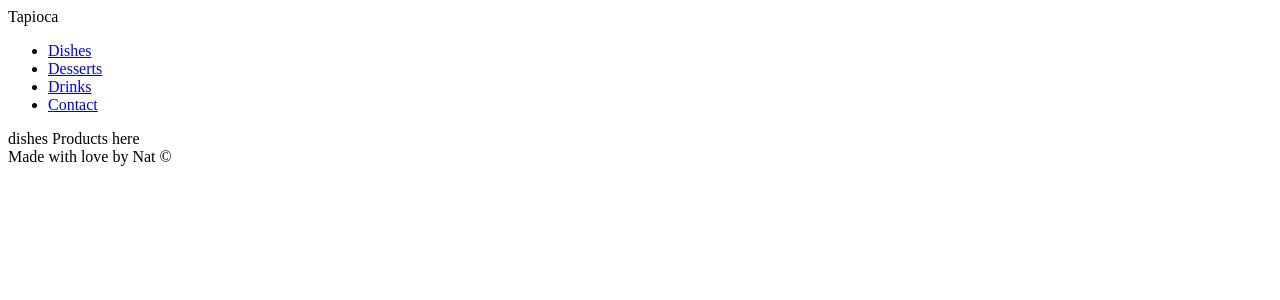
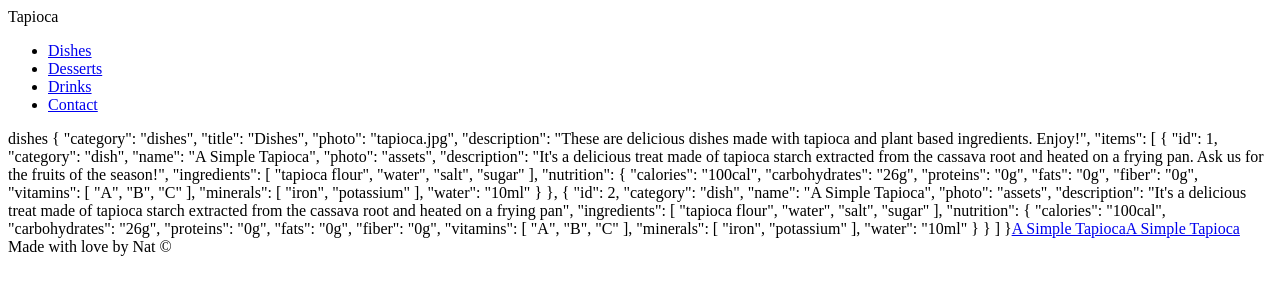
Before and after one commit to natalledm/tapioca-restaurant, a React (Create React App) app: page /dishes in a window 1280 px wide. Shown: the top 300 px of the page. Built offline with nearby package versions, Linux system fonts and the light colour scheme.

Commit message:
Navigation and skeleton data working

```diff
--- a/src/components/layout/Content.jsx
+++ b/src/components/layout/Content.jsx
@@ -1,16 +1,23 @@
-import { Link, Routes, Route } from "react-router-dom";
+import { Routes, Route } from "react-router-dom";
 import Contact from "../Pages/Contact";
 import Home from "../Pages/Home";
+import Product from "../product/Product";
 import ProductsPage from "../product/ProductsPage";
 
 export default function Content() {
   return (
     <Routes>
-      <Route path="/" element={<Home />}/>
+      <Route path="/" element={<Home />} />
       <Route path="/contact" element={<Contact />} />
-      <Route path="/dishes" element={<ProductsPage category="dishes" />} />
-      <Route path="/desserts" element={<ProductsPage category="desserts" />} />
-      <Route path="/drinks" element={<ProductsPage category="drinks" />} />
+      <Route path="/dishes" element={<ProductsPage category="dishes" />}>
+        <Route path=":id" element={<Product category="dishes" />} />
+      </Route>
+      <Route path="/desserts" element={<ProductsPage category="desserts" />}>
+        <Route path=":id" element={<Product category="desserts" />} />
+      </Route>
+      <Route path="/drinks" element={<ProductsPage category="drinks" />}>
+        <Route path=":id" element={<Product category="drinks" />} />
+      </Route>
     </Routes>
   );
 }
--- a/src/components/product/Product.jsx
+++ b/src/components/product/Product.jsx
@@ -1,7 +1,26 @@
-export default function Product({ item }) {
-  const {} = item;
+import { useParams } from "react-router-dom";
+import products from '../../data/products.json';
+
+export default function Product(props) {
+
+  const params = useParams();
+  const { id } = params;
+
+  const { category } = props;
+
+  const categoryItems = products.filter(item => {
+    return item.category === category;
+  })[0].items;
+
+  const entry = categoryItems.filter(item => {
+    return item.id === +id;
+  })[0];
 
   return (
-    <div></div>
+    <>
+      <h1>{category} {id}</h1>
+      <h2>{JSON.stringify(entry, null, 4)}</h2>
+      <h3>{JSON.stringify(categoryItems, null, 4)}</h3>
+    </>
   );
 };
--- a/src/components/product/ProductsPage.jsx
+++ b/src/components/product/ProductsPage.jsx
@@ -1,6 +1,27 @@
+import products from '../../data/products.json';
+import { Link, Outlet } from 'react-router-dom';
+
+
+
 export default function ProductsPage({ category }) {
 
+  const product = products.filter(product => {
+    return product.category === category;
+  })[0]
+
+
+
+
+
   return (
-    <div> { category } Products here</div>
+    <div>
+      {category} {JSON.stringify(product, null, 4)}
+
+      {product.items.map(item => {
+        return <Link to={`/${category}/${item.id}`}>{item.name}</Link>
+      })}
+
+      <Outlet />
+    </div>
   )
 }
--- a/src/data/products.json
+++ b/src/data/products.json
@@ -3,18 +3,204 @@
     "category": "dishes",
     "title": "Dishes",
     "photo": "tapioca.jpg",
-    "description": "These are delicious dishes made with tapioca and plant based ingredients. Enjoy!"
+    "description": "These are delicious dishes made with tapioca and plant based ingredients. Enjoy!",
+    "items": [
+      {
+        "id": 1,
+        "category": "dish",
+        "name": "A Simple Tapioca",
+        "photo": "assets",
+        "description": "It's a delicious treat made of tapioca starch extracted from the cassava root and heated on a frying pan. Ask us for the fruits of the season!",
+        "ingredients": [
+          "tapioca flour",
+          "water",
+          "salt",
+          "sugar"
+        ],
+        "nutrition": {
+          "calories": "100cal",
+          "carbohydrates": "26g",
+          "proteins": "0g",
+          "fats": "0g",
+          "fiber": "0g",
+          "vitamins": [
+            "A",
+            "B",
+            "C"
+          ],
+          "minerals": [
+            "iron",
+            "potassium"
+          ],
+          "water": "10ml"
+        }
+      },
+      {
+        "id": 2,
+        "category": "dish",
+        "name": "A Simple Tapioca",
+        "photo": "assets",
+        "description": "It's a delicious treat made of tapioca starch extracted from the cassava root and heated on a frying pan",
+        "ingredients": [
+          "tapioca flour",
+          "water",
+          "salt",
+          "sugar"
+        ],
+        "nutrition": {
+          "calories": "100cal",
+          "carbohydrates": "26g",
+          "proteins": "0g",
+          "fats": "0g",
+          "fiber": "0g",
+          "vitamins": [
+            "A",
+            "B",
+            "C"
+          ],
+          "minerals": [
+            "iron",
+            "potassium"
+          ],
+          "water": "10ml"
+        }
+      }
+    ]
   },
   {
     "category": "desserts",
     "title": "Desserts",
     "photo": "waffle.jpg",
-    "description": "Sweets made from tapioca flour and plants!"
+    "description": "Sweets made from tapioca flour and plants!",
+    "items": [
+      {
+        "id": 1,
+        "category": "dessert",
+        "name": "A Simple Tapioca",
+        "photo": "assets",
+        "description": "It's a delicious treat made of tapioca starch extracted from the cassava root and heated on a frying pan",
+        "ingredients": [
+          "tapioca flour",
+          "water",
+          "salt",
+          "sugar"
+        ],
+        "nutrition": {
+          "calories": "100cal",
+          "carbohydrates": "26g",
+          "proteins": "0g",
+          "fats": "0g",
+          "fiber": "0g",
+          "vitamins": [
+            "A",
+            "B",
+            "C"
+          ],
+          "minerals": [
+            "iron",
+            "potassium"
+          ],
+          "water": "10ml"
+        }
+      },
+      {
+        "id": 2,
+        "category": "dessert",
+        "name": "A Simple Tapioca",
+        "photo": "assets",
+        "description": "It's a delicious treat made of tapioca starch extracted from the cassava root and heated on a frying pan",
+        "ingredients": [
+          "tapioca flour",
+          "water",
+          "salt",
+          "sugar"
+        ],
+        "nutrition": {
+          "calories": "100cal",
+          "carbohydrates": "26g",
+          "proteins": "0g",
+          "fats": "0g",
+          "fiber": "0g",
+          "vitamins": [
+            "A",
+            "B",
+            "C"
+          ],
+          "minerals": [
+            "iron",
+            "potassium"
+          ],
+          "water": "10ml"
+        }
+      }
+    ]
   },
   {
     "category": "drinks",
     "title": "Drinks",
     "photo": "boba-tea.jpg",
-    "description": "Delicious boba tea and boba coffee to complement your vegan meal!"
+    "description": "Delicious boba tea and boba coffee to complement your vegan meal!",
+    "items": [
+      {
+        "id": 1,
+        "category": "drink",
+        "name": "Boba Tea",
+        "photo": "assets",
+        "description": "It's a delicious treat made of tapioca starch extracted from the cassava root and heated on a frying pan",
+        "ingredients": [
+          "tapioca flour",
+          "water",
+          "salt",
+          "sugar"
+        ],
+        "nutrition": {
+          "calories": "100cal",
+          "carbohydrates": "26g",
+          "proteins": "0g",
+          "fats": "0g",
+          "fiber": "0g",
+          "vitamins": [
+            "A",
+            "B",
+            "C"
+          ],
+          "minerals": [
+            "iron",
+            "potassium"
+          ],
+          "water": "10ml"
+        }
+      },
+      {
+        "id": 2,
+        "category": "drink",
+        "name": "A Simple Tapioca",
+        "photo": "assets",
+        "description": "It's a delicious treat made of tapioca starch extracted from the cassava root and heated on a frying pan",
+        "ingredients": [
+          "tapioca flour",
+          "water",
+          "salt",
+          "sugar"
+        ],
+        "nutrition": {
+          "calories": "100cal",
+          "carbohydrates": "26g",
+          "proteins": "0g",
+          "fats": "0g",
+          "fiber": "0g",
+          "vitamins": [
+            "A",
+            "B",
+            "C"
+          ],
+          "minerals": [
+            "iron",
+            "potassium"
+          ],
+          "water": "10ml"
+        }
+      }
+    ]
   }
 ]
```
Also changed, not shown: src/data/desserts.json (deleted, +0 -62 lines), src/data/dishes.json (deleted, +0 -62 lines), src/data/drinks.json (deleted, +0 -62 lines).
